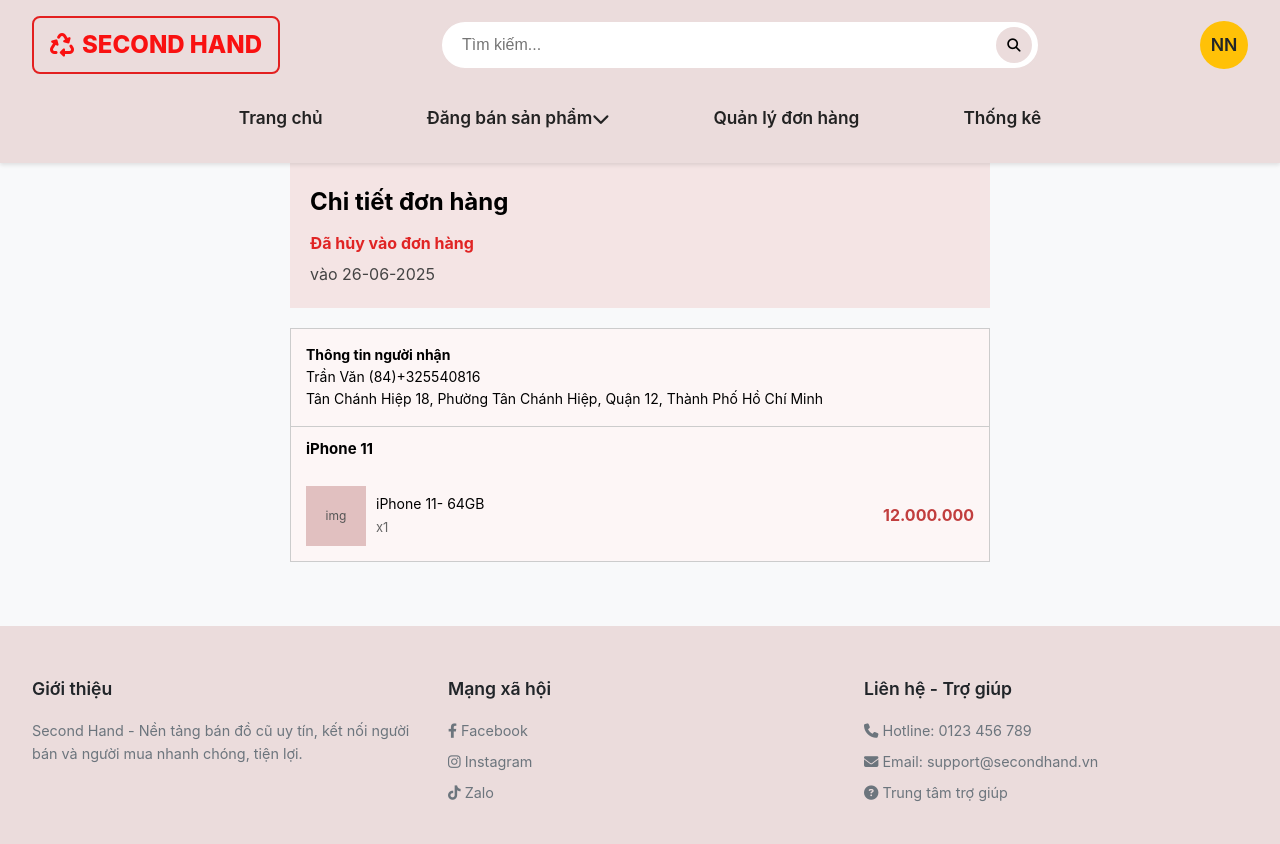
After one commit to QUANG-SanBay/LapTinhWeb_BanDoCu, a Django app: page /seller/product-detail/ in a window 1280 px wide. The commit adds this page. Run offline with Django 5.2, Linux system fonts and the light colour scheme.

Commit message:
thêm giao diện product detail khi nhấn vào xem chi tiết sản phẩm trong quản lý đơn hàng

```diff
--- /dev/null
+++ b/bandocu/seller/static/seller/product-detail.css
@@ -0,0 +1,79 @@
+.order-details {
+  max-width: 700px;
+  margin: auto;
+}
+
+.order-header {
+  background: #f4e4e4;
+  padding: 20px;
+  text-align: left;
+}
+
+.order-header h2 {
+  margin: 0 0 10px;
+}
+
+.status-cancel {
+  color: #e02424;
+  font-weight: bold;
+  margin-bottom: 5px;
+}
+
+.order-date {
+  margin: 0;
+  color: #444;
+}
+
+.order-box {
+  border: 1px solid #ccc;
+  margin-top: 20px;
+}
+
+.buyer-info {
+  background: #fdf6f6;
+  padding: 15px;
+  border-bottom: 1px solid #ccc;
+  font-size: 14px;
+}
+
+.product-box {
+  background: #fdf6f6;
+}
+
+.product-header {
+  padding: 10px 15px;
+  font-weight: bold;
+  font-size: 15px;
+}
+
+.product-content {
+  display: grid;
+  grid-template-columns: 60px 1fr auto;
+  align-items: center;
+  padding: 15px;
+  gap: 10px;
+}
+
+.img-box {
+  width: 60px;
+  height: 60px;
+  background: #e1c0c0;
+  display: flex;
+  align-items: center;
+  justify-content: center;
+  font-size: 12px;
+  color: #555;
+}
+
+.product-name {
+  font-size: 14px;
+}
+
+.product-name span {
+  color: #666;
+  font-size: 13px;
+}
+
+.product-price {
+  font-weight: bold;
+}
--- a/bandocu/seller/templates/seller/base.html
+++ b/bandocu/seller/templates/seller/base.html
@@ -18,6 +18,8 @@
     {% block sua-san-pham %}{% endblock %}
     {% block xem-san-pham %}{% endblock %}
     {% block xem-san-pham-js %}{% endblock %}
+    {% block product_detail_css %}{% endblock product_detail_css %}
+
 </head>
 <body>
     {% include 'partials/seller/header.html' %}
@@ -26,6 +28,9 @@
         {% endblock header %} {% endcomment %}
        {% block content %}
         {% endblock content %}
+
+        {% block product_detail %}
+        {% endblock product_detail %}
         {% comment %} {% block footer %}
         {% endblock footer %} {% endcomment %}
     </main>
--- a/bandocu/seller/templates/seller/danh-sach-san-pham.html
+++ b/bandocu/seller/templates/seller/danh-sach-san-pham.html
@@ -279,7 +279,7 @@ let currentProductId = null;
 
 function viewProduct(productId) {
     // Chuyển đến trang xem chi tiết sản phẩm
-    window.location.href = `/seller/xem-san-pham/${productId}/`;
+    window.location.href = `/seller/product-detail/`;
 }
 
 function editProduct(productId) {
--- /dev/null
+++ b/bandocu/seller/templates/seller/product-detail.html
@@ -0,0 +1,35 @@
+{% extends 'seller/base.html' %}
+{% load static %}
+
+{% block title %}Chi tiết sản phẩm - {% endblock title %}
+
+{% block product_detail_css %}
+    <link rel="stylesheet" href="{% static 'seller/product-detail.css' %}">
+{% endblock product_detail_css %}
+
+{% block product_detail %}
+    <div class="order-details">
+        <div class="order-header">
+        <h2>Chi tiết đơn hàng</h2>
+        <p class="status-cancel">Đã hủy vào đơn hàng</p>
+        <p class="order-date">vào 26-06-2025</p>
+        </div>
+
+        <div class="order-box">
+        <div class="buyer-info">
+            <p><strong>Thông tin người nhận</strong></p>
+            <p>Trần Văn (84)+325540816</p>
+            <p>Tân Chánh Hiệp 18, Phường Tân Chánh Hiệp, Quận 12, Thành Phố Hồ Chí Minh</p>
+        </div>
+
+        <div class="product-box">
+            <div class="product-header">iPhone 11</div>
+            <div class="product-content">
+            <div class="img-box">img</div>
+            <div class="product-name">iPhone 11- 64GB<br><span>x1</span></div>
+            <div class="product-price">12.000.000</div>
+            </div>
+        </div>
+        </div>
+    </div>
+{% endblock product_detail %}
--- a/bandocu/seller/urls.py
+++ b/bandocu/seller/urls.py
@@ -16,4 +16,5 @@ urlpatterns = [
     path('xoa-nhieu-san-pham/', views.xoa_nhieu_san_pham, name='xoa_nhieu_san_pham'),
     path('xem-san-pham/<int:id>/', views.xem_san_pham, name='xem_san_pham'),
     path('cho-xac-nhan/', views.cho_xac_nhan, name='cho_xac_nhan'),
+    path('product-detail/', views.get_product_detail, name='get_product_detail'),
 ]
--- a/bandocu/seller/views.py
+++ b/bandocu/seller/views.py
@@ -45,3 +45,5 @@ def xem_san_pham(request, id):
     # return render(request, 'seller/xem-san-pham.html', {'san_pham': san_pham})
 def cho_xac_nhan(request):
     return render(request, 'seller/cho-xac-nhan.html')
+def get_product_detail(request):
+    return render(request, 'seller/product-detail.html')
```
